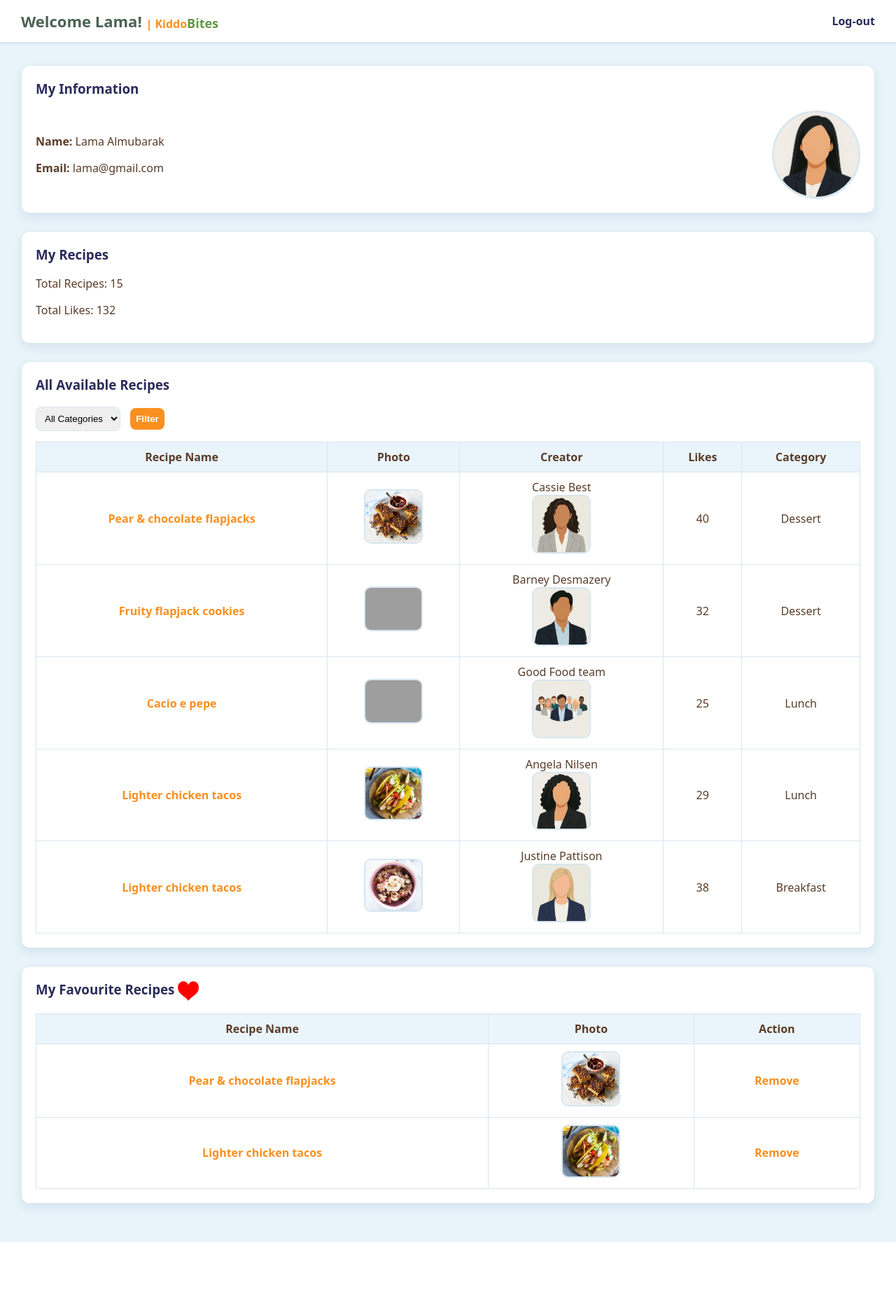
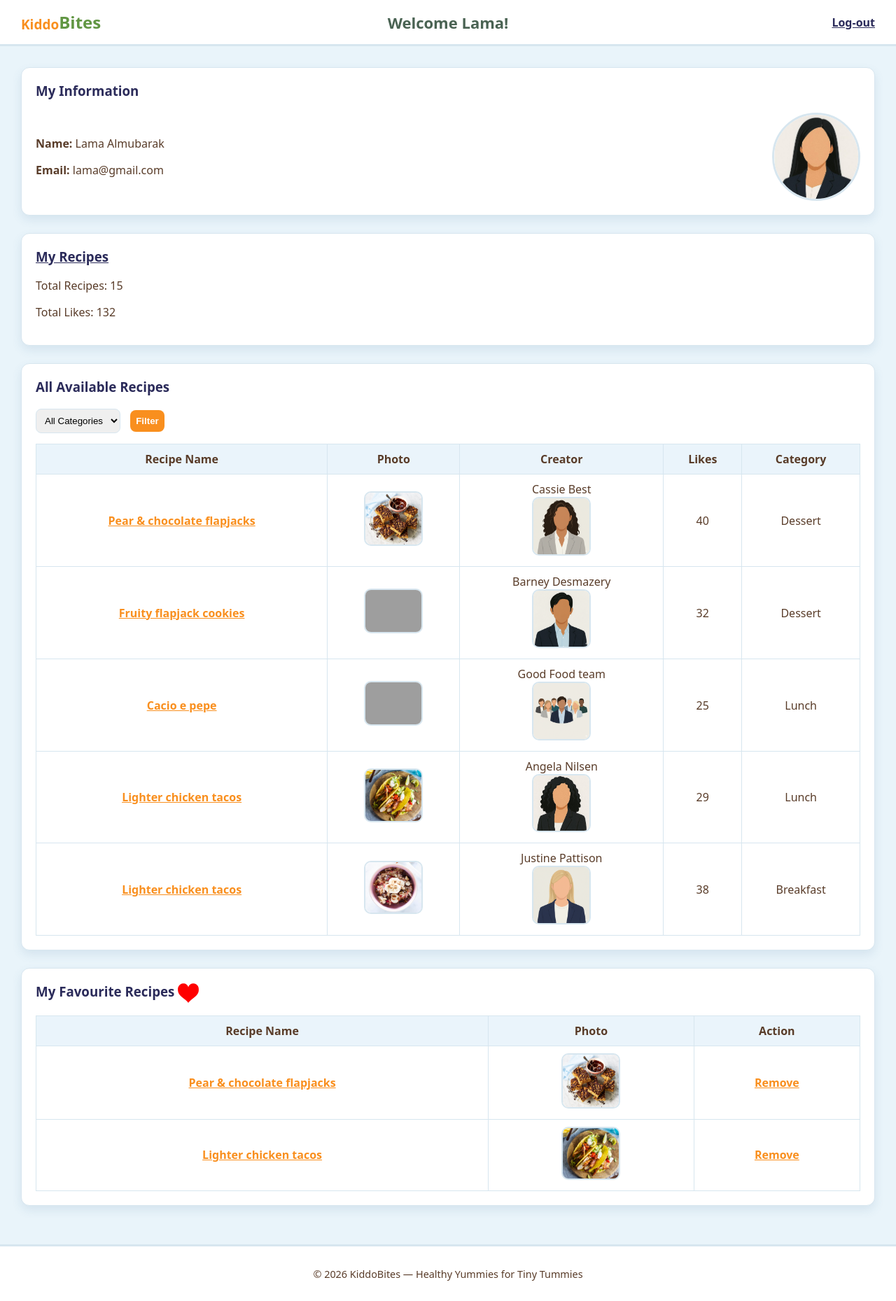
Before and after one commit to AljoryAnas/Web2-Project, a PHP site: page /user.html in a window 1280 px wide. Shown: the whole page at 70% size. Before the commit the page ends 1775 px from the top, so only its background shows below. Run offline with PHP 8.4, Linux system fonts and the light colour scheme; grey boxes are pictures that could not be loaded.

Commit message:
Fix navigation link in index.html and refactor user.html to use external stylesheet; enhance styles for user page

```diff
--- a/index.html
+++ b/index.html
@@ -16,7 +16,7 @@
       </h2>
     </div>
     <nav>
-      <a href="Login.html">Log in</a>
+      <a href="index.html">Log in</a>
     </nav>
   </header>
 
--- a/stylesheet.css
+++ b/stylesheet.css
@@ -1,6 +1,6 @@
 /* =========================== Global =========================== */
 body {
-  font-family: system-ui, Arial, sans-serif; /*before: Arial, sans-serif;*/
+  font-family: system-ui, Arial, sans-serif;
   background-color: #E9F4FA;
   margin: 0;
   padding: 0;
@@ -13,6 +13,7 @@ header {
   display: flex;
   justify-content: space-between;
   align-items: center;
+  position: relative;  /* Added position relative */
   border-bottom: 3px solid #D7E6EF;
 }
 
@@ -29,17 +30,12 @@ header h2 {
 }
 
 header a {
-  text-decoration: none;
   font-weight: bold;
   color: #2b2b5a; /*before : #417499*/
 }
 
 header a:hover {
   color: #F98F1E;
-}
-
-.container {
-  padding: 30px;
 }
 
 section {
@@ -51,9 +47,13 @@ section {
   border: 1px solid #D7E6EF;
 }
 
+h3 {
+  margin-top: 0;
+  color: #2b2b5a; /*before : #417499*/
+}
+
 a {
   color: #F98F1E;
-  text-decoration: none;
   font-weight: bold;
 }
 
@@ -270,3 +270,93 @@ footer {
 }
 
 /*------------------------------------------ TALA END ------------------------------------*/
+
+
+/* =========================== Lama's Styles (user page) =========================== */
+.my-recipes-link {
+  font-weight: bold;
+  color: #2b2b5a; /*before : #417499*/
+}
+
+.my-recipes-link:hover {
+  color: #F98F1E;
+}
+.welcome {
+  font-size: 22px;
+  position: absolute;
+  left: 50%;
+  transform: translateX(-50%);
+  animation: colorChange 6s infinite;
+}
+
+@keyframes colorChange {
+  0%   { color: #619643; }
+  33%  { color: #343462; }
+  66%  { color: #F98F1E; }
+  100% { color: #619643; }
+}
+
+.container {
+  padding: 30px;
+}
+
+.user-info {
+  display: flex;
+  justify-content: space-between;
+  align-items: center;
+}
+
+.user-info img {
+  width: 120px;
+  border-radius: 50%;
+  border: 3px solid #D7E6EF;
+}
+
+table {
+  width: 100%;
+  border-collapse: collapse;
+  margin-top: 15px;
+}
+
+th, td {
+  border: 1px solid #D7E6EF;
+  padding: 10px;
+  text-align: center;
+}
+
+th {
+  background-color: #EAF4FB;
+  color: #593C29;
+}
+
+table img {
+  width: 80px;
+  height: auto;
+  border-radius: 10px;
+  border: 2px solid #D7E6EF;
+}
+
+.favourite {
+  width: 30px;
+  vertical-align: middle;
+}
+
+select, button {
+  padding: 8px;
+  margin-right: 10px;
+  border-radius: 8px;
+  border: 1px solid #D7E6EF;
+}
+
+button {
+  background-color: #F98F1E;
+  color: white;
+  border: none;
+  cursor: pointer;
+  font-weight: bold;
+}
+
+button:hover {
+  background-color: #619643;
+}
+/* =========================== Lama's Styles End =========================== */
--- a/user.html
+++ b/user.html
@@ -3,163 +3,17 @@
 <head>
   <meta charset="UTF-8">
   <title>User Page</title>
-
-  <style>
-body {
-  font-family: system-ui, Arial, sans-serif;
-  background-color: #E9F4FA;
-  margin: 0;
-  padding: 0;
-  color: #593C29;
-}
-
-header {
-  background-color: #FFFFFF;
-  padding: 15px 30px;
-  display: flex;
-  justify-content: space-between;
-  align-items: center;
-  border-bottom: 3px solid #D7E6EF;
-}
-
-header h2 {
-  margin: 0;
-  color: #343462; /
-}
-
-.welcome {
-  font-size: 22px;
-  animation: colorChange 6s infinite;
-}
-
-@keyframes colorChange {
-  0%   { color: #619643; }
-  33%  { color: #343462; }
-  66%  { color: #F98F1E; }
-  100% { color: #619643; }
-}
-
-.brand {
-  color: #F98F1E;
-  font-size: 16px;
-  vertical-align: bottom;
-  font-weight: 600;
-}
-
-.brand2 {
-  color: #619643;
-  font-size: 18px;
-  vertical-align: bottom;
-  font-weight: 700;
-}
-
-header a {
-  text-decoration: none;
-  font-weight: bold;
-  color: #2b2b5a; /*before : #417499*/
-}
-
-header a:hover {
-  color: #F98F1E;
-}
-
-.container {
-  padding: 30px;
-}
-
-section {
-  background-color: #FFFFFF;
-  border-radius: 12px;
-  padding: 20px;
-  margin-bottom: 25px;
-  box-shadow: 0 6px 14px rgba(65,116,153,0.12);
-  border: 1px solid #D7E6EF;
-}
-
-h3 {
-  margin-top: 0;
-  color: #2b2b5a; /*before : #417499*/
-}
-
-.user-info {
-  display: flex;
-  justify-content: space-between;
-  align-items: center;
-}
-
-.user-info img {
-  width: 120px;
-  border-radius: 50%;
-  border: 3px solid #D7E6EF;
-}
-
-table {
-  width: 100%;
-  border-collapse: collapse;
-  margin-top: 15px;
-}
-
-th, td {
-  border: 1px solid #D7E6EF;
-  padding: 10px;
-  text-align: center;
-}
-
-th {
-  background-color: #EAF4FB;
-  color: #593C29;
-}
-
-table img {
-  width: 80px;
-  height: auto;
-  border-radius: 10px;
-  border: 2px solid #D7E6EF;
-}
-
-.favourite {
-  width: 30px;
-  vertical-align: middle;
-}
-
-select, button {
-  padding: 8px;
-  margin-right: 10px;
-  border-radius: 8px;
-  border: 1px solid #D7E6EF;
-}
-
-button {
-  background-color: #F98F1E;
-  color: white;
-  border: none;
-  cursor: pointer;
-  font-weight: bold;
-}
-
-button:hover {
-  background-color: #619643;
-}
-
-a {
-  color: #F98F1E;
-  text-decoration: none;
-  font-weight: bold;
-}
-
-a:hover {
-  color: #619643;
-}
-
-</style>
-
+  <link rel="stylesheet" href="stylesheet.css">
 </head>
 
 <body>
 
   <!-- Header -->
   <header>
-    <h2 class="welcome">Welcome Lama! <span class="brand">| Kiddo</span><span class="brand2">Bites</span></h2>
+      <h2>
+        <span class="brand">Kiddo</span>Bites
+      </h2>
+      <h2 class="welcome">Welcome Lama! </h2>
     <a href="index.html">Log-out</a>
   </header>
 
@@ -179,7 +33,7 @@ a:hover {
 
     <!-- My Recipes Summary -->
     <section>
-      <a href="my-recipes.html"><h3>My Recipes</h3></a>
+      <a class="my-recipes-link" href="my-recipes.html"><h3 class="my-recipes-link">My Recipes</h3></a>
       <p>Total Recipes: 15</p>
       <p>Total Likes: 132</p>
     </section>
@@ -318,5 +172,10 @@ a:hover {
 
   </div>
 
+  <!-- Footer -->
+  <footer>
+    <p>© 2026 KiddoBites — Healthy Yummies for Tiny Tummies</p>
+  </footer>
+
 </body>
 </html>
```
